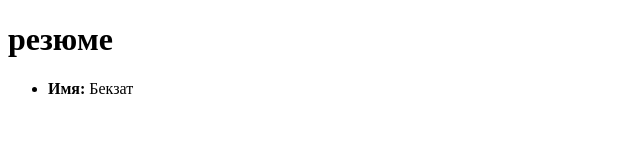
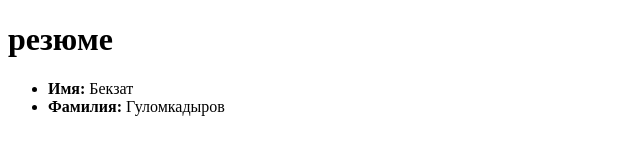
Before and after one commit to krutoy0227/Resume, a plain HTML site: page index.html in a window 1280 px wide. Shown: the whole page, without its empty margins (0-640 px from the left). Drawn offline with Linux system fonts and the light colour scheme.

Commit message:
добавил фамилия

```diff
--- a/index.html
+++ b/index.html
@@ -15,6 +15,11 @@
                 Имя:
             </b>Бекзат
         </li>
+        <li class="item">
+            <b>
+                Фамилия:
+            </b>Гуломкадыров
+        </li>
     </ul>
 
 
```
